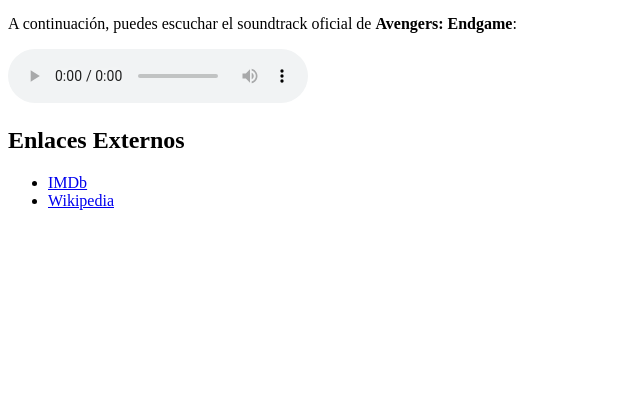
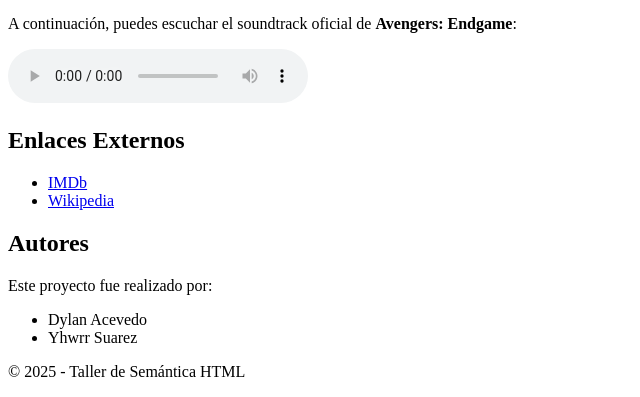
Before and after one commit to Deamacevedo/Taller_Semantica, a plain HTML site: page index.html in a window 1280 px wide. Shown: the part 2226-2623 px from the top of the page, without its empty margins (0-640 px from the left). Before the commit the page ends 2452 px from the top, so only its background shows below. Drawn offline with Linux system fonts and the light colour scheme.

Commit message:
feat: :art: Footer del html
Terminacion del html con los autores

```diff
--- a/index.html
+++ b/index.html
@@ -81,6 +81,7 @@
                 <figcaption>Póster oficial de la película</figcaption>
             </figure>
             <video controls width="500">
+                <h3>Video Destacado</h3>
                 <source src="assets/videos/videoend.mp4" type="video/mp4">
                 Tu navegador no soporta la etiqueta de video.
             </video>
@@ -104,6 +105,15 @@
             </ul>
         </section>
     </main>
+    <footer id="autores">
+        <h2>Autores</h2>
+        <p>Este proyecto fue realizado por:</p>
+        <ul>
+            <li>Dylan Acevedo</li>
+            <li>Yhwrr Suarez</li>
 
+        </ul>
+        <p>&copy; 2025 - Taller de Semántica HTML</p>
+    </footer>
 </body>
 </html>
```
